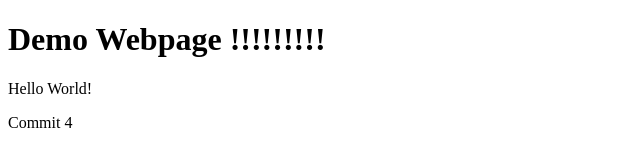
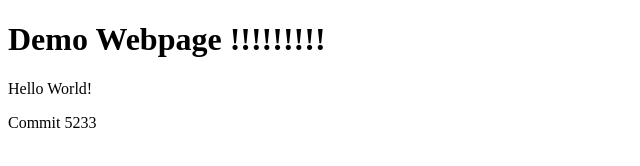
Before and after one commit to Mirza-Mohammad-Hamza/mirzarepo, a plain HTML site: page index.html in a window 1280 px wide. Shown: the full height of the page, 0-640 px from the left. Drawn offline with Linux system fonts and the light colour scheme.

Commit message:
updated14

```diff
--- a/index.html
+++ b/index.html
@@ -12,7 +12,7 @@
 
 <h1>Demo Webpage !!!!!!!!! </h1>
 <p>Hello World!</p>
-<p>Commit 4</p>
+<p>Commit 5233</p>
 </body>
 
 </html>
```
